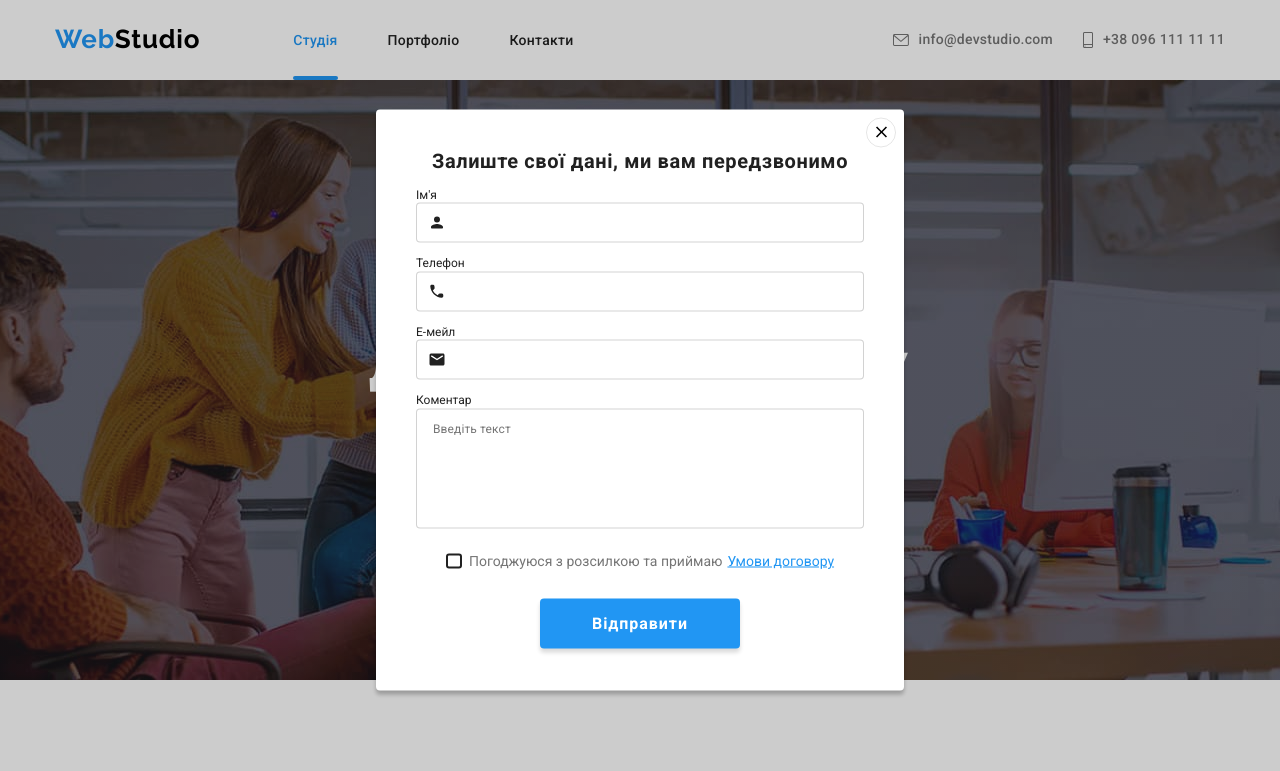
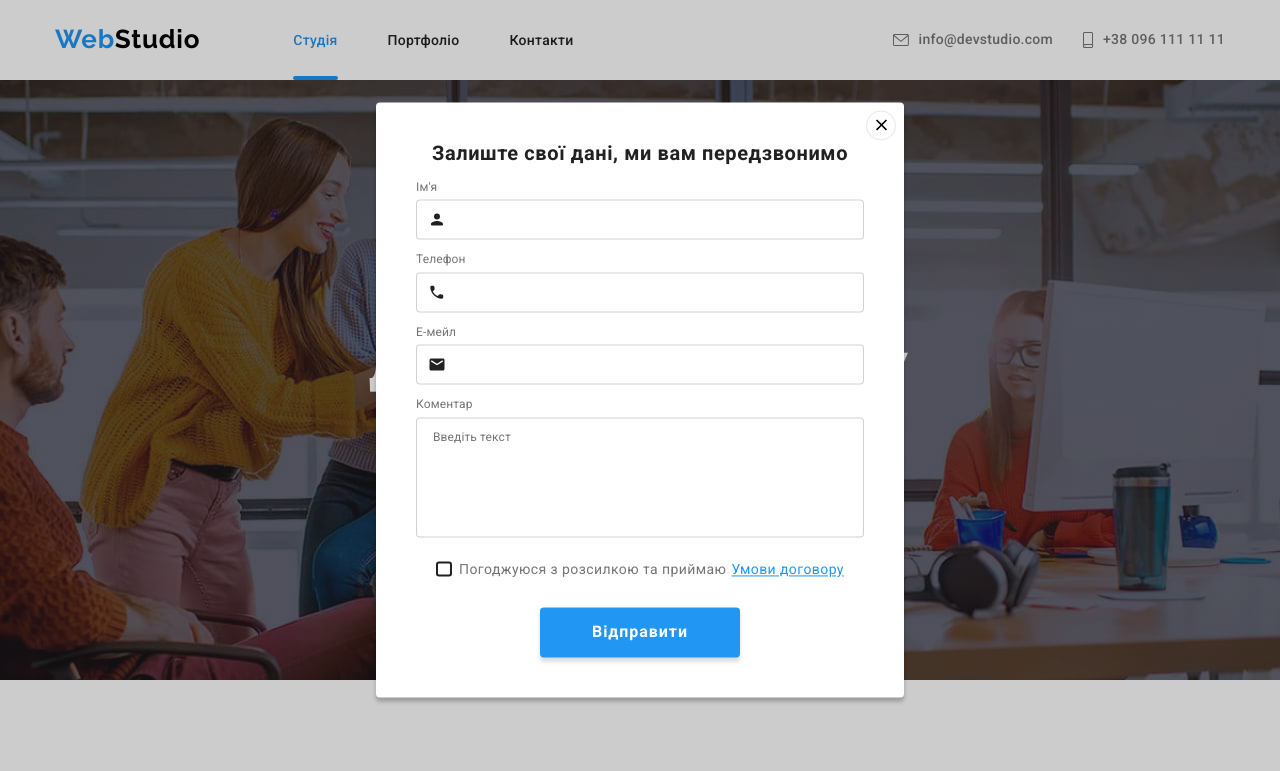
Before and after one commit to VBalabanov/goit-markup-hw-06, a plain HTML site: page index.html in a window 1280 px wide. Both pictures are taken after a click on the button "Замовити послугу". Shown: the top 771 px of the page. Drawn offline with nearby package versions, Linux system fonts and the light colour scheme.

Commit message:
hw-06-second

```diff
--- a/css/styles.css
+++ b/css/styles.css
@@ -838,6 +838,15 @@ margin-left: 10px;
     border: 1px solid rgba(0, 0, 0, 0.1);
     border-radius: 50%;
     background-color: transparent;
+    fill: #000;
+    transition: border 250ms cubic-bezier(0.4, 0, 0.2, 1), fill 250ms cubic-bezier(0.4, 0, 0.2, 1);
+}
+
+.modal-close:hover,
+.modal-close:focus {
+    border: 1px solid var(--accent-color);
+    fill: var(--accent-color);
+    cursor: pointer;
 }
 
 .close-icon {
@@ -871,10 +880,10 @@ margin-left: 10px;
 }
 
 .input-title {
-    color: #212121;
-    margin-bottom: 4px;
+    color: #757575;
     font-size: 12px;
     line-height: 14px;
+    letter-spacing: 0.01em;
 }
 
 .form-comment {
@@ -890,6 +899,7 @@ margin-left: 10px;
     padding-bottom: 12px;
     padding-left: 16px;
     padding-right: 16px;
+    margin-top: 4px;
     margin-bottom: 10px;
 }
 
@@ -903,6 +913,7 @@ margin-left: 10px;
 
 .input-wrap {
     position: relative;
+    margin-top: 4px;
 }
 
 .input-icon {
@@ -920,8 +931,8 @@ margin-left: 10px;
 .check-text {
     font-size: 14px;
     color: #757575;
+    letter-spacing: 0.03em;
     display: flex;
-    align-items: center;
     justify-content: center;
     margin-bottom: 30px;
 }
@@ -981,7 +992,7 @@ margin-left: 10px;
     color: #fff;
     background-color: var(--accent-color);
     box-shadow: 0px 4px 4px rgba(0, 0, 0, 0.15);
-    transition: box-shadow 250ms cubic-bezier(0.4, 0, 0.2, 1);
+    transition: filter 250ms cubic-bezier(0.4, 0, 0.2, 1);
 }
 
 .form-button:hover,
```
